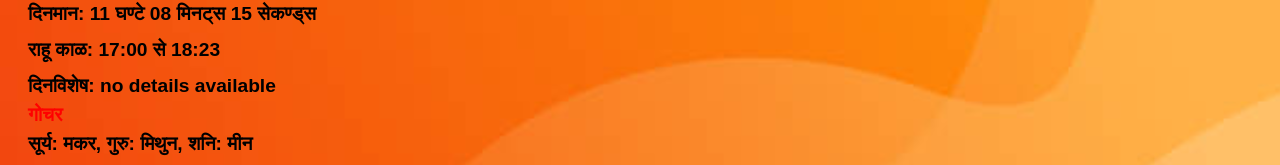
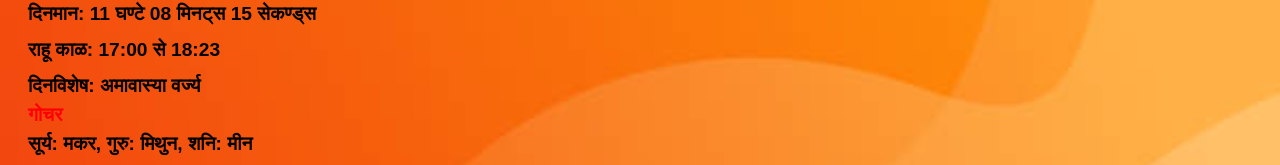
Before and after one commit to pisces0009/MeeraJyotish, a website: page panchang.html in a window 1280 px wide. Shown: the part 450-615 px from the top of the page. Drawn offline with Linux system fonts and the light colour scheme.

Commit message:
Update special day details in panchang.html

```diff
--- a/panchang.html
+++ b/panchang.html
@@ -173,7 +173,7 @@
         <div class="panchang-detail"><strong>राशी: मकर</strong></div>
         <div class="panchang-detail"><strong>दिनमान: 11 घण्टे 08 मिनट्स 15 सेकण्ड्स</strong></div>
         <div class="panchang-detail"><strong>राहू काळ: 17:00 से 18:23</strong></div>
-        <div class="panchang-detail"><strong>दिनविशेष: no details available</strong></div>
+        <div class="panchang-detail"><strong>दिनविशेष: अमावास्या वर्ज्य</strong></div>
         <div class="additional-text"><strong>गोचर</strong></div>
         <div class="panchang-detail"><strong>सूर्य: मकर</strong><strong>, गुरु: मिथुन</strong><strong>, शनि: मीन</strong></div></div>
 
```
